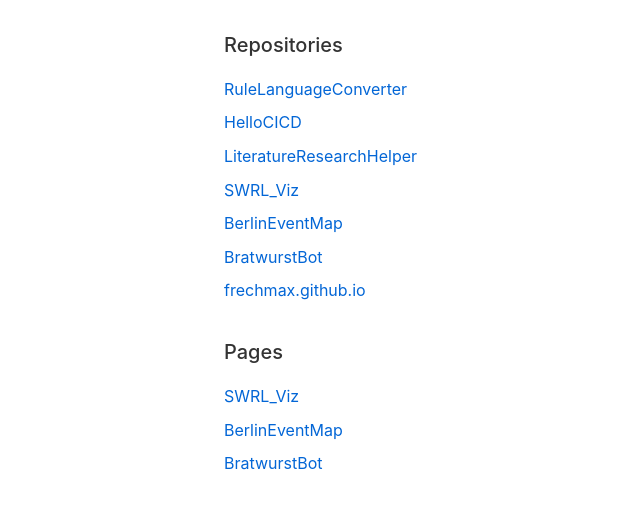
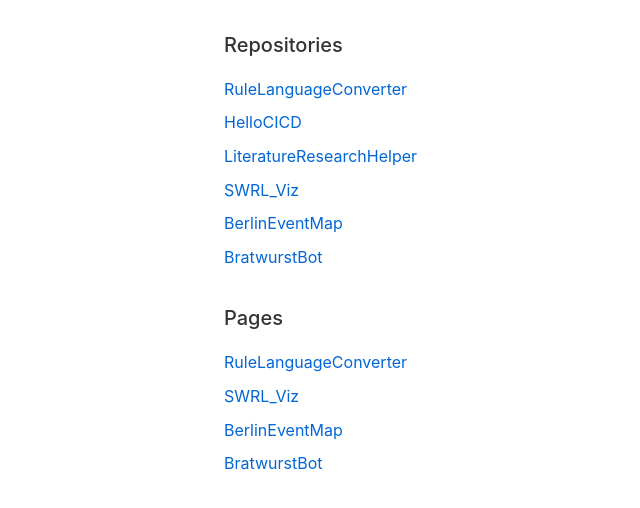
Before and after one commit to frechmax/frechmax.github.io, a plain HTML site: page index.html in a window 1280 px wide. Shown: the part 120-628 px from the top of the page, without its empty margins (48-688 px from the left). Drawn offline with Linux system fonts and the light colour scheme.

Commit message:
update links

```diff
--- a/index.html
+++ b/index.html
@@ -60,11 +60,11 @@
         <li><a href="https://github.com/frechmax/SWRL_Viz">SWRL_Viz</a></li>
         <li><a href="https://github.com/frechmax/BerlinEventMap">BerlinEventMap</a></li>
         <li><a href="https://github.com/frechmax/BratwurstBot">BratwurstBot</a></li>
-        <li><a href="https://github.com/frechmax/frechmax.github.io">frechmax.github.io</a></li>
     </ul>
 
     <h2>Pages</h2>
     <ul>
+        <li><a href="https://frechmax.github.io/RuleLanguageConverter/">RuleLanguageConverter</a></li>
         <li><a href="https://frechmax.github.io/SWRL_Viz/">SWRL_Viz</a></li>
         <li><a href="https://frechmax.github.io/BerlinEventMap/">BerlinEventMap</a></li>
         <li><a href="https://frechmax.github.io/BratwurstBot/">BratwurstBot</a></li>
```
